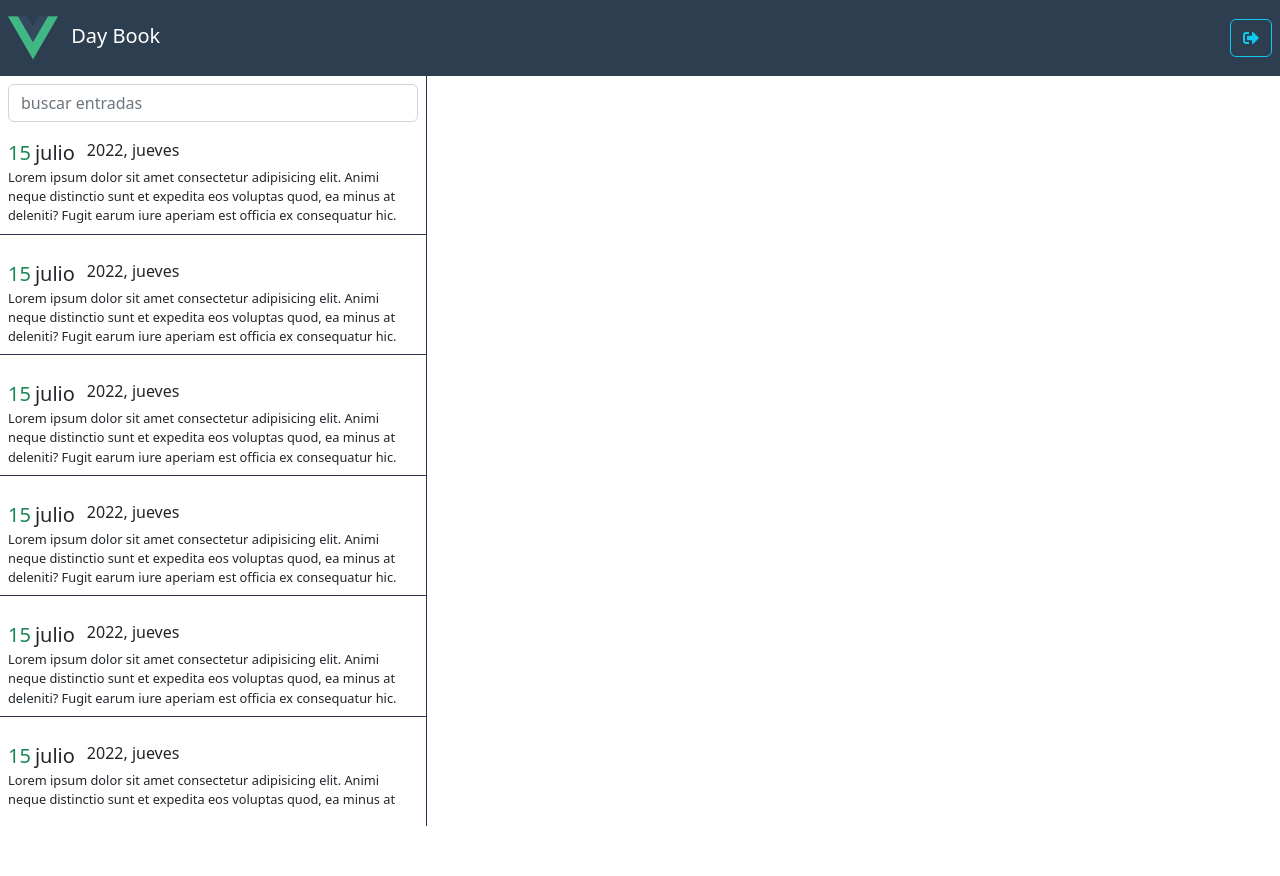
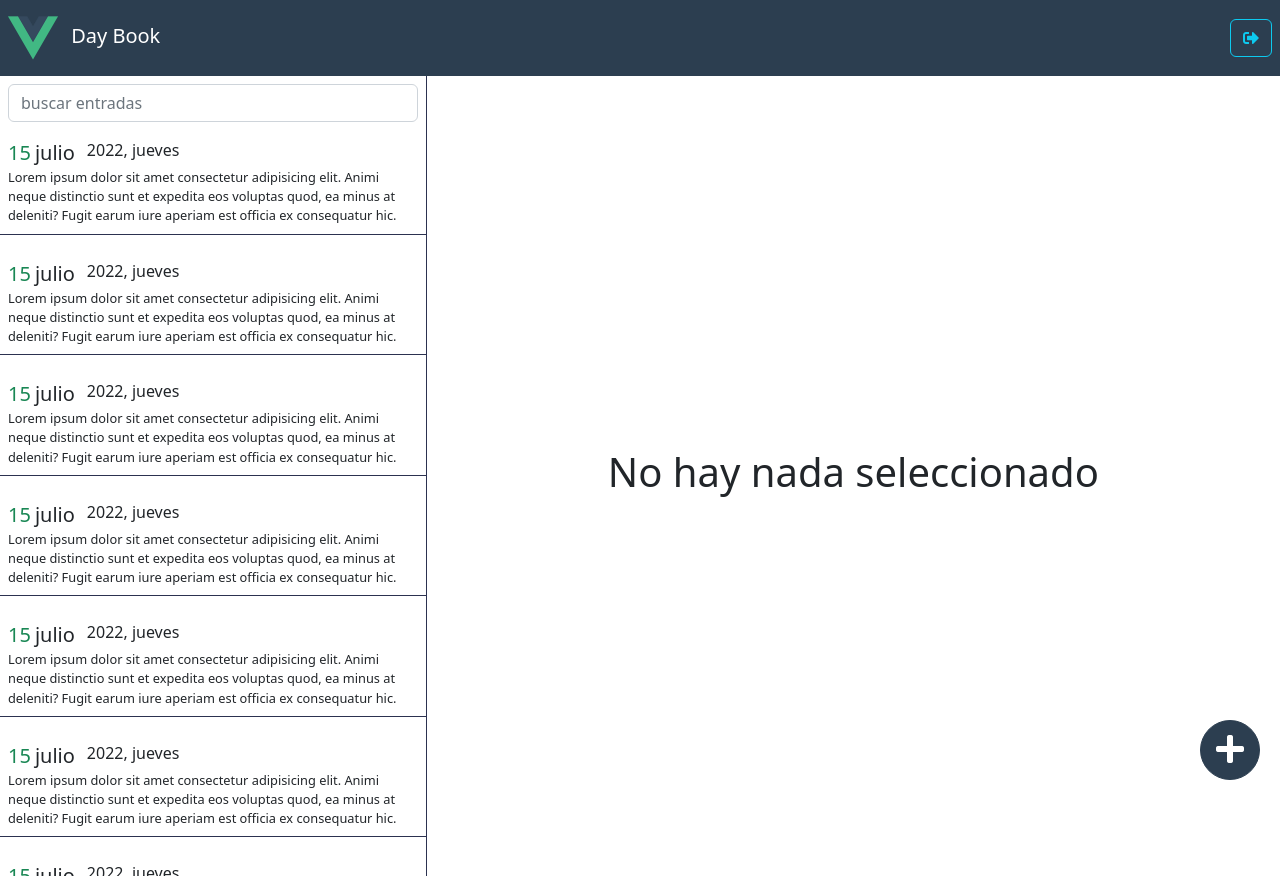
Before and after one commit to jonarroh/Daybook, a Vue app: page / in a window 1280 px wide. Both pictures are taken after a click on the button "DayBook". Before the commit the page ends 826 px from the top, so only its background shows below. Built offline with nearby package versions, Linux system fonts and the light colour scheme.

Commit message:
🧩: added new component Fab

```diff
--- a/src/modules/daybook/components/EntryList.vue
+++ b/src/modules/daybook/components/EntryList.vue
@@ -26,10 +26,11 @@ export default {
 <style lang="scss" scoped>
 .entry-list-container {
 	border-right: 1px solid #2c3250;
-	height: calc(100vh - 50px);
+	height: 100vh;
+	overflow: hidden;
 }
 .entry-scrollarea {
-	height: calc(100vh - 120px);
+	height: calc(100vh - 50px);
 	overflow: scroll;
 	overflow-x: hidden;
 }
--- /dev/null
+++ b/src/modules/daybook/components/Fab.vue
@@ -0,0 +1,16 @@
+<template>
+	<button class="btn btn-primary">
+		<i class="fa fa-2x fa-plus"></i>
+	</button>
+</template>
+
+<style lang="scss" scoped>
+button {
+	border-radius: 100%;
+	bottom: 20px;
+	height: 60px;
+	position: fixed;
+	right: 20px;
+	width: 60px;
+}
+</style>
--- a/src/modules/daybook/router/index.js
+++ b/src/modules/daybook/router/index.js
@@ -2,5 +2,12 @@ export default {
 	name: 'daybook',
 	component: () =>
 		import('@/modules/daybook/layouts/DayBookLayout.vue'),
-	children: []
+	children: [
+		{
+			path: '',
+			name: 'no-entry',
+			component: () =>
+				import('@/modules/daybook/views/NoEntrySelected.vue')
+		}
+	]
 };
--- /dev/null
+++ b/src/modules/daybook/views/NoEntrySelected.vue
@@ -0,0 +1,21 @@
+<template>
+	<div class="d-flex justify-content-center">
+		<h1 class="align-self-center">No hay nada seleccionado</h1>
+	</div>
+	<Fab />
+</template>
+
+<script>
+import { defineAsyncComponent } from 'vue';
+export default {
+	components: {
+		Fab: defineAsyncComponent(() => import('../components/Fab.vue'))
+	}
+};
+</script>
+
+<style lang="scss" scoped>
+div {
+	height: 100vh;
+}
+</style>
--- a/src/views/Home.vue
+++ b/src/views/Home.vue
@@ -12,7 +12,7 @@
 export default {
 	methods: {
 		goToDayBook() {
-			this.$router.push({ name: 'daybook' });
+			this.$router.push({ name: 'no-entry' });
 		}
 	}
 };
```
